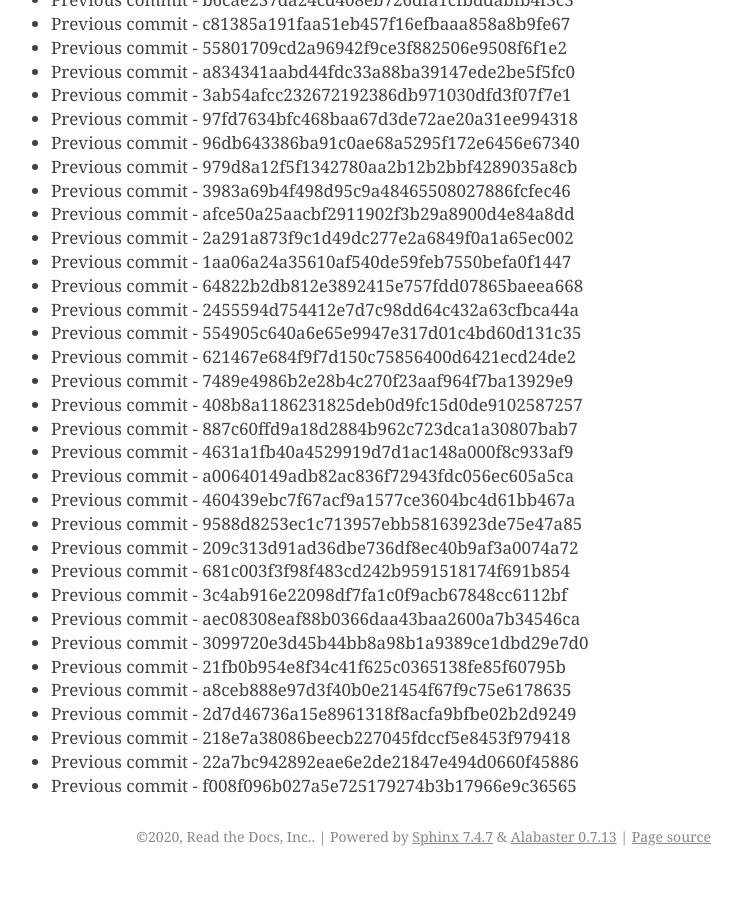
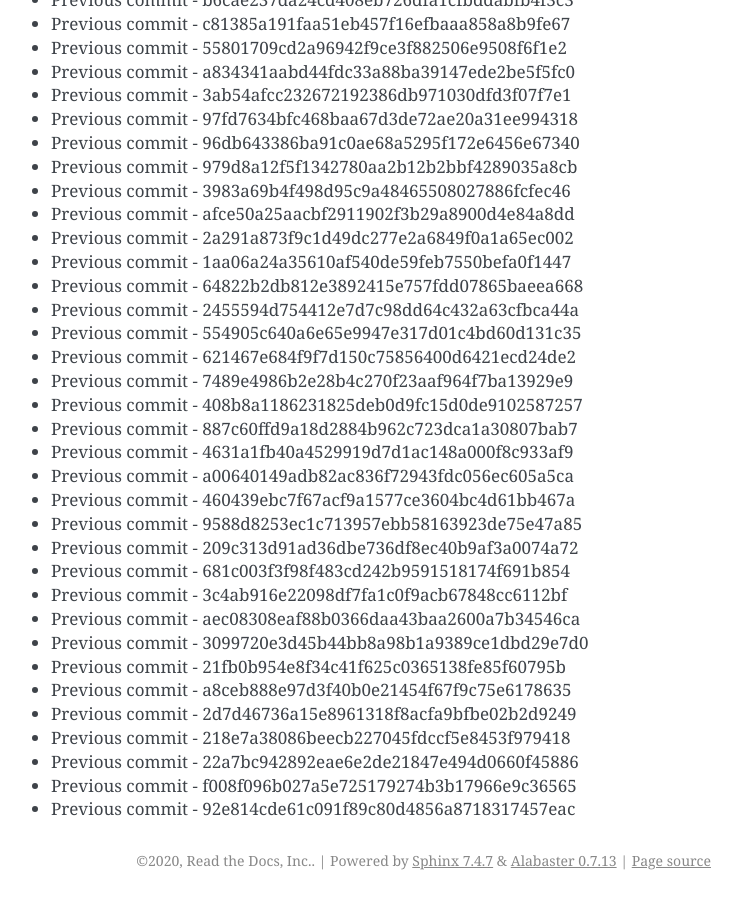
Before and after one commit to readthedocs/rtd-git-stresstest, a Sphinx documentation site: the page built from docs/updates.rst, in a window 1280 px wide and 900 px high, scrolled down 52818 px. Shown: the whole window, without its empty margins (399-1141 px from the left). Built offline with Sphinx 7.4.7, drawn with Linux system fonts in a browser that asks for light colours; before the commit the page ends 53694 px from its top, so only the background shows below that.

Commit message:
Generating commit from previous: 92e814cde61c091f89c80d4856a8718317457eac

```diff
--- a/docs/updates.rst
+++ b/docs/updates.rst
@@ -2251,3 +2251,4 @@ It can be tested for any performance characteristics.
 * Previous commit - 218e7a38086beecb227045fdccf5e8453f979418
 * Previous commit - 22a7bc942892eae6e2de21847e494d0660f45886
 * Previous commit - f008f096b027a5e725179274b3b17966e9c36565
+* Previous commit - 92e814cde61c091f89c80d4856a8718317457eac
```
